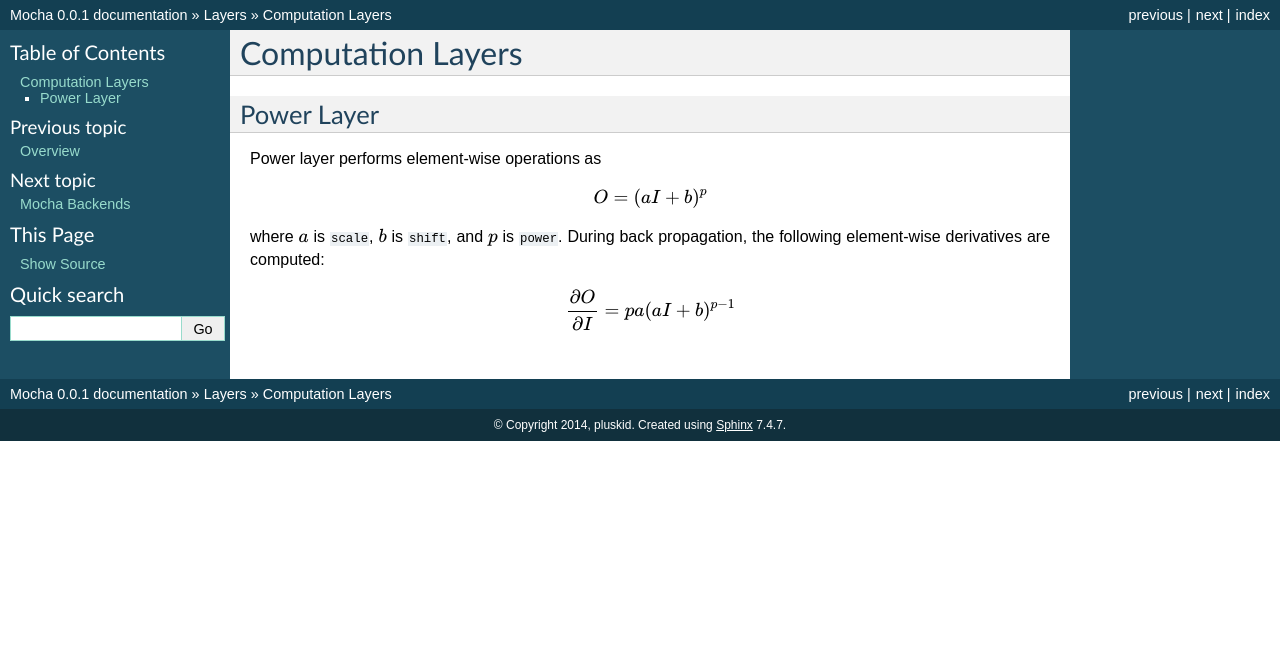
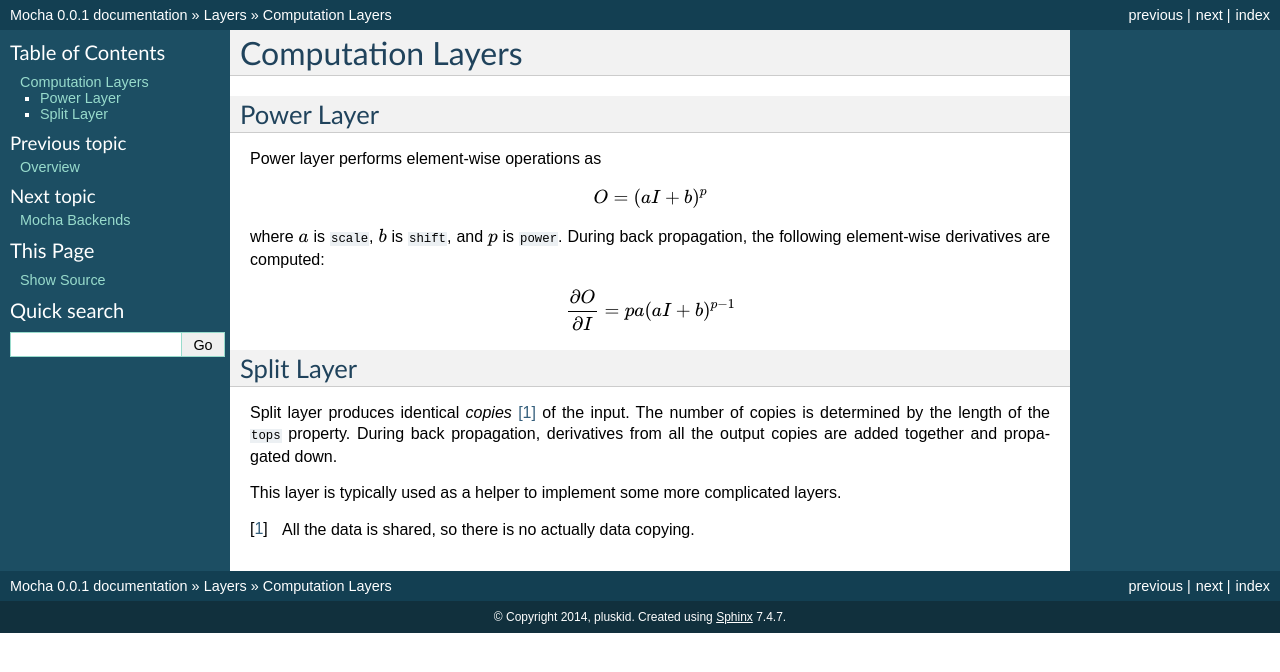
Before and after one commit to pluskid/Mocha.jl, a Sphinx documentation site: the page built from docs/manual/layers/computation_layer.rst, in a window 1280 px wide. Shown: the top 672 px of the page. Built offline with Sphinx 7.4.7, drawn with Linux system fonts in a browser that asks for light colours.

Commit message:
document for split layer

```diff
--- a/docs/manual/layers/computation_layer.rst
+++ b/docs/manual/layers/computation_layer.rst
@@ -17,3 +17,15 @@ computed:
 .. math::
 
   \frac{\partial O}{\partial I} = pa(aI + b)^{p-1}
+
+Split Layer
+-----------
+
+Split layer produces identical *copies* [1]_ of the input. The number of copies
+is determined by the length of the ``tops`` property. During back propagation,
+derivatives from all the output copies are added together and propagated down.
+
+This layer is typically used as a helper to implement some more complicated
+layers.
+
+.. [1] All the data is shared, so there is no actually data copying.
```
Also changed, not shown: docs/tutorial/mnist.rst (+6 -6 lines).
